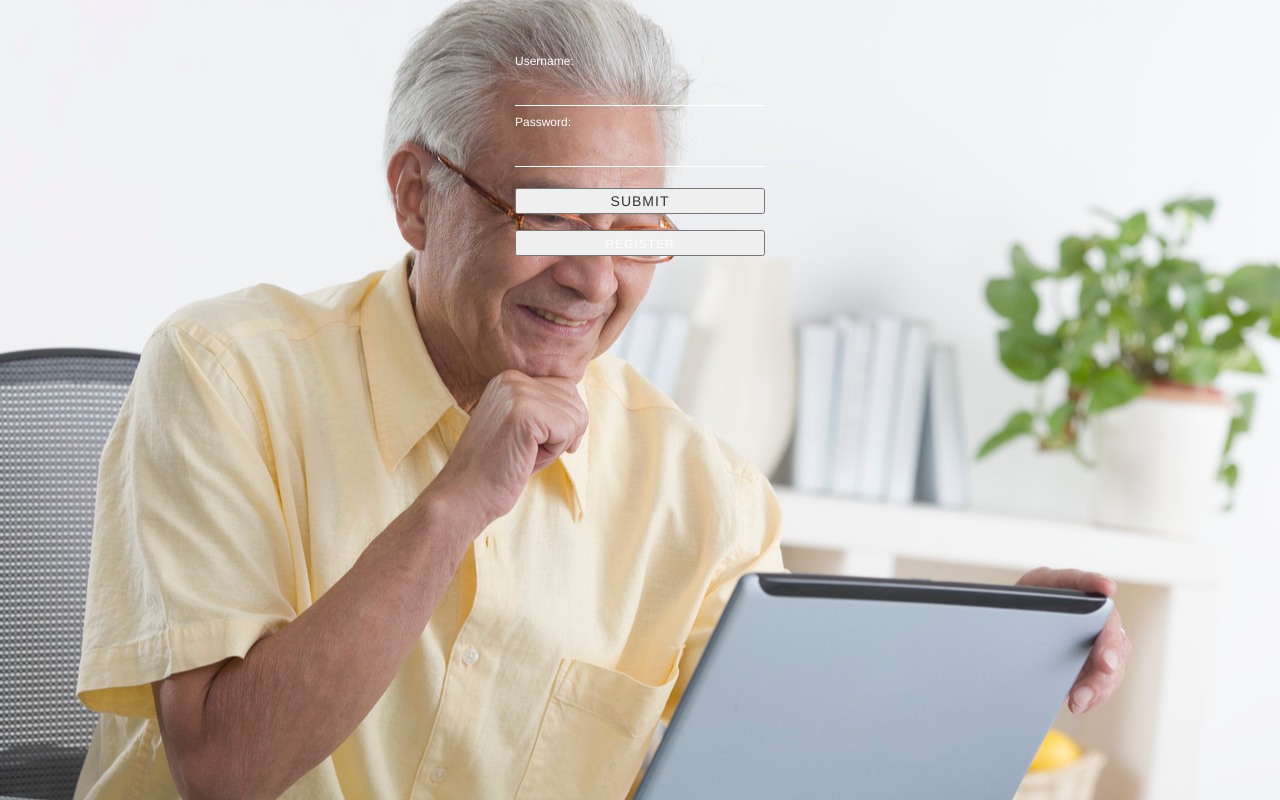
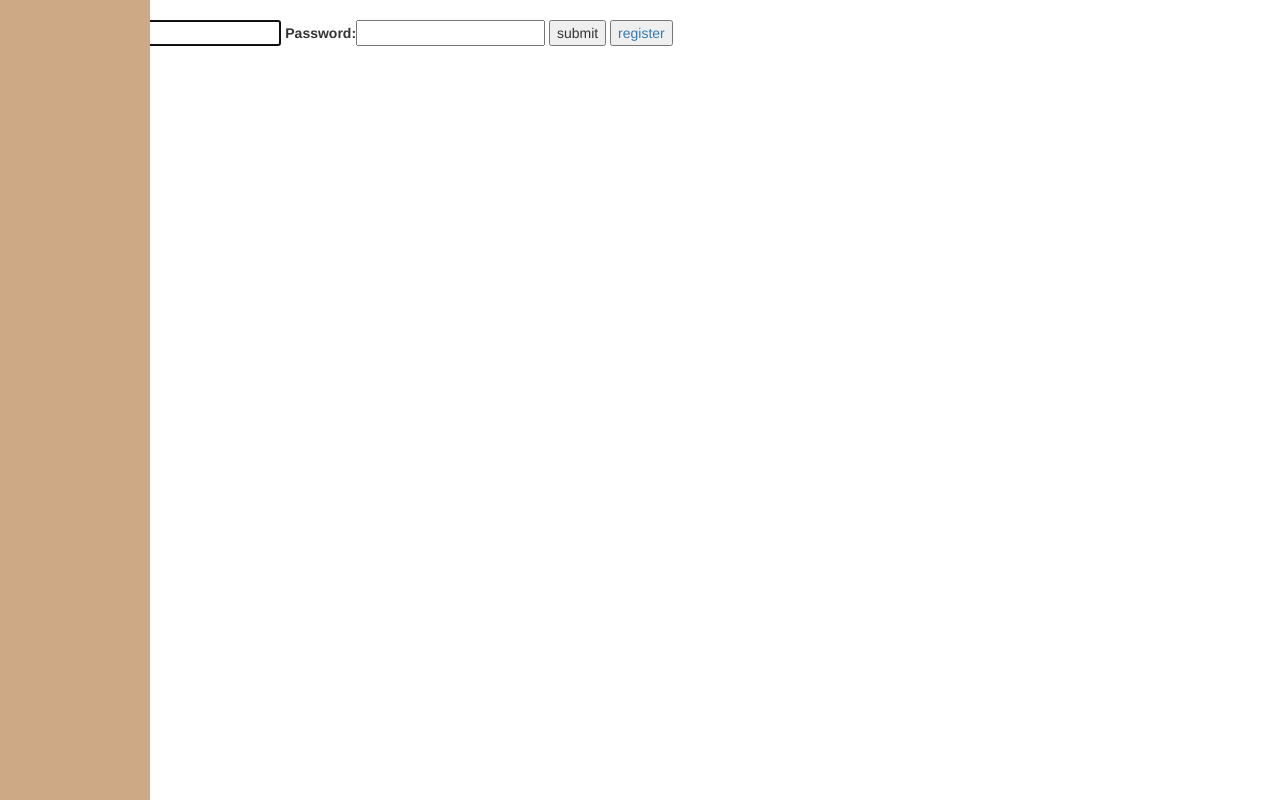
Before and after one commit to ahicks92/simplemail, a Django app: page /accounts/login/ in a window 1280 px wide. Run offline with Django 3.2, Linux system fonts and the light colour scheme; some libraries are stand-ins or nearby versions.

Commit message:
added additional stylesheets

```diff
--- a/cen4010/simplemail/static/simplemail/style.css
+++ b/cen4010/simplemail/static/simplemail/style.css
@@ -1,64 +1,160 @@
 
 
 body {
-
-    margin-top: 50px; /* Required margin for .navbar-fixed-top. Remove if using .navbar-static-top. Change if height of navigation changes. */
-    background: url('images/banner.jpg') no-repeat center center fixed;
-    -webkit-background-size: cover;
-    -moz-background-size: cover;
-    background-size: cover;
-    -o-background-size: cover;
+    margin-top: 0px;
+    margin-bottom: 60px;
 }
 
 
-/* Form Styles */
+/* Navigation Toggle Styles */
 
-
-form{
-    width: 250px;
-    margin: 0 auto;
+.wrapper {
+    padding-left: 0;
+    -webkit-transition: all 0.5s ease;
+    -moz-transition: all 0.5s ease;
+    -o-transition: all 0.5s ease;
+    transition: all 0.5s ease;
 }
 
-form.login input[type="text"], form.login input[type="password"]{
-    width: 100%;
-    margin: 0;
-    padding: 5px 10px;
-    background: 0;
-    border: 0;
-    border-bottom: 1px solid #FFFFFF;
-    outline: 0;
-    font-style: italic;
-    font-size: 14px;
-    font-weight: 400;
-	font-family: 'Open Sans' , sans-serif;
-    letter-spacing: 1px;
-    margin-bottom: 5px;
-    color: #FFFFFF;
-    outline: 0;
-
-}
-
-form.login input[type="submit"], .register{
-    width: 100%;
-    font-size: 14px;
-    text-transform: uppercase;
-    font-weight: 500;
-    margin-top: 16px;
-    outline: 0;
-    cursor: pointer;
-    letter-spacing: 1px;
-}
-
-form.login input[type="submit"]:hover{
-    transition: background-color 0.5s ease;
-}
-form.login label, form.login a{
-    font-size: 12px;
-    font-weight: 400;
-    color: #FFFFFF;
+.wrapper.toggled {
+    padding-left: 150px;
 }
 
 
-a:hover{
+.wrapper.toggled .sidebar {
+    width: 150px;
+}
+
+.content {
+    width: 100%;
+    position: absolute;
+    padding: 15px;
+}
+
+.wrapper.toggled .content {
+    position: absolute;
+    margin-right: -150px;
+}
+/* Sidebar Styles */
+
+.sidebar{
+    z-index: 1000;
+    position: fixed;
+    left: 150px;
+    width: 0;
+    height: 100%;
+    margin-left: -150px;
+    overflow-y: auto;
+    background: #CDA986;
+    -webkit-transition: all 0.5s ease;
+    -moz-transition: all 0.5s ease;
+    -o-transition: all 0.5s ease;
+    transition: all 0.5s ease;
+}
+
+.sidebar-nav {
+    position: absolute;
+    top: 0;
+    width: 150px;
+    margin: 0;
+    padding: 0;
+    list-style: none;
+}
+
+.sidebar-nav li {
+    text-indent: 10px;
+    line-height: 40px;
+}
+
+.sidebar-nav li a {
+    display: block;
+    text-decoration: none;
+    color: #999999;
+}
+
+.sidebar-nav li a:hover {
+    text-decoration: none;
+    color: #fff;
+    background: rgba(255,255,255,0.2);
+}
+
+.sidebar-nav li a:active,
+.sidebar-nav li a:focus {
     text-decoration: none;
 }
+
+.sidebar-nav > .sidebar-brand {
+    height: 65px;
+    font-size: 18px;
+    line-height: 60px;
+}
+
+.sidebar-nav > .sidebar-brand a {
+    color: #999999;
+}
+
+.sidebar-nav > .sidebar-brand a:hover {
+    color: #fff;
+    background: none;
+}
+
+.btn-default{
+    width:125px;
+}
+
+.side-btn{
+    padding: 10px 0px 10px 10px;/* top right bottom left */
+}
+
+
+@media(min-width:768px) {
+    .wrapper {
+        padding-left: 150px;
+    }
+
+   .wrapper.toggled {
+        padding-left: 0;
+    }
+
+    .sidebar {
+        width: 150px;
+    }
+
+    .wrapper.toggled .sidebar {
+        width: 0;
+    }
+
+    .content {
+        padding: 20px;
+        position: relative;
+    }
+
+    .wrapper.toggled .content {
+        position: relative;
+        margin-right: 0;
+    }
+}
+
+/* footer */
+
+.footer {
+    position: absolute;
+    bottom: 0;
+    width: 100%;
+    /* Set the fixed height of the footer here */
+    height: 60px;
+    background-color: #f5f5f5;
+    padding-left: 200px;
+     margin-left: -150px;
+  }
+
+.bottombar-nav{
+    display: flex;
+    list-style-type: none;
+}
+
+.bottom-btn{
+    padding-left: 15px;
+    padding-right: 15px;
+    padding-top: 15px;
+}
```
Also changed, not shown: cen4010/simplemail/static/simplemail/login.css (added, +67 -0 lines), cen4010/simplemail/views.py (+5 -2 lines).
